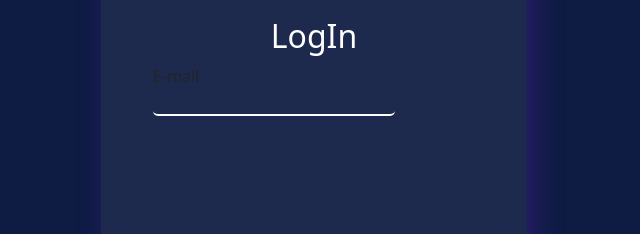
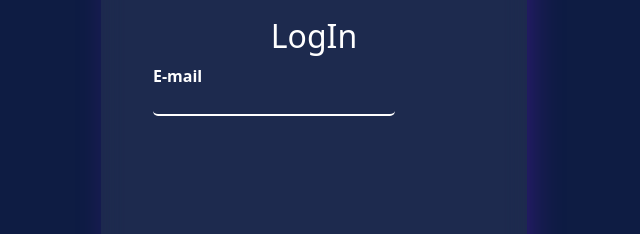
Before and after one commit to LeandervanAarde/SocialDevelopment, a plain HTML site: page index.html in a window 1280 px wide. Shown: the part 211-445 px from the top of the page, 326-966 px from the left. Drawn offline with nearby package versions, Linux system fonts and the light colour scheme; a web font is replaced by a local one.

```diff
--- a/css/fonts.css
+++ b/css/fonts.css
@@ -10,3 +10,8 @@
 .login-font-2{
     margin-top: 1%;
 }
+
+label{
+    color: white;
+    font-weight: bold;
+}
```
Also changed, not shown: index.html (+2 -0 lines).
